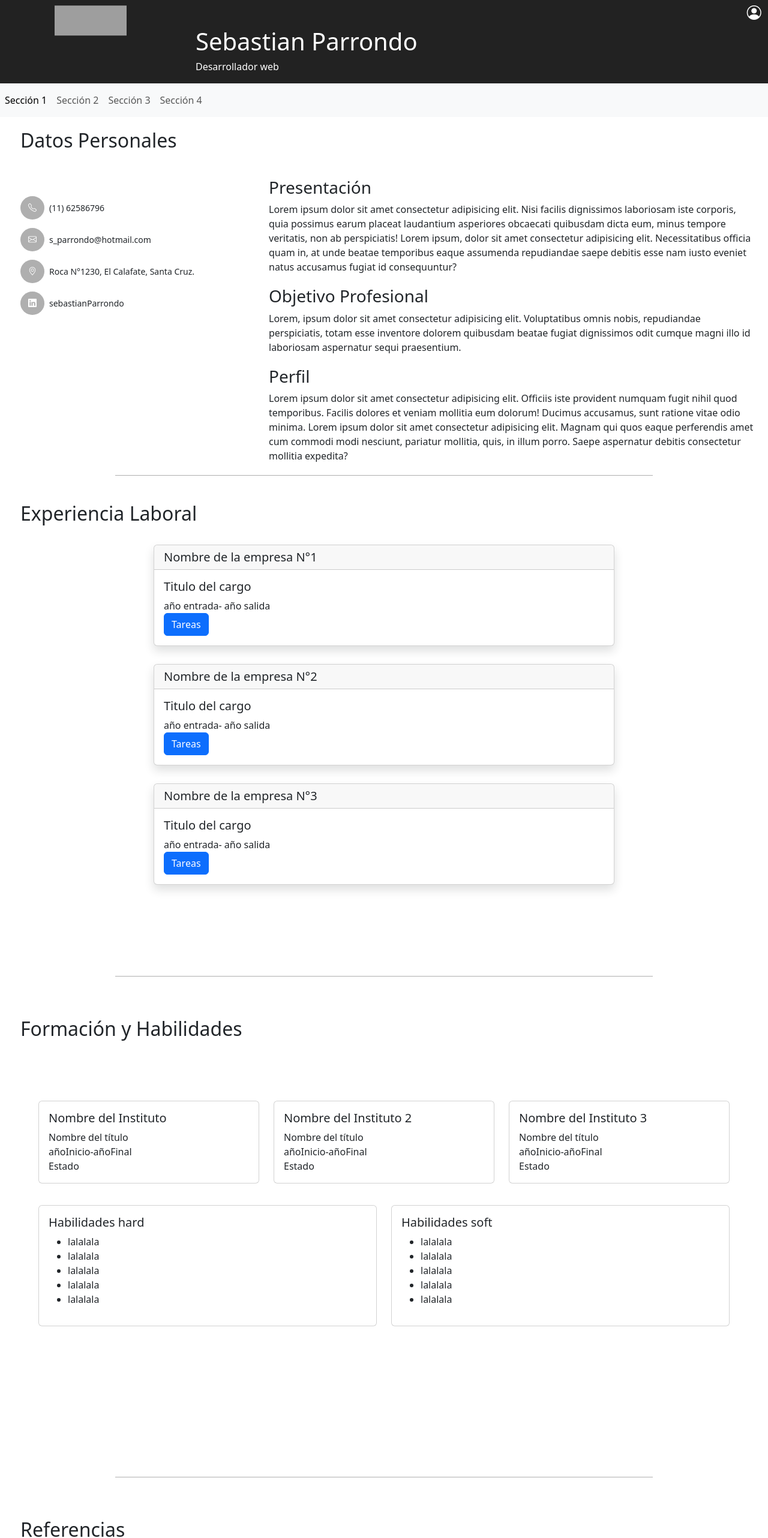
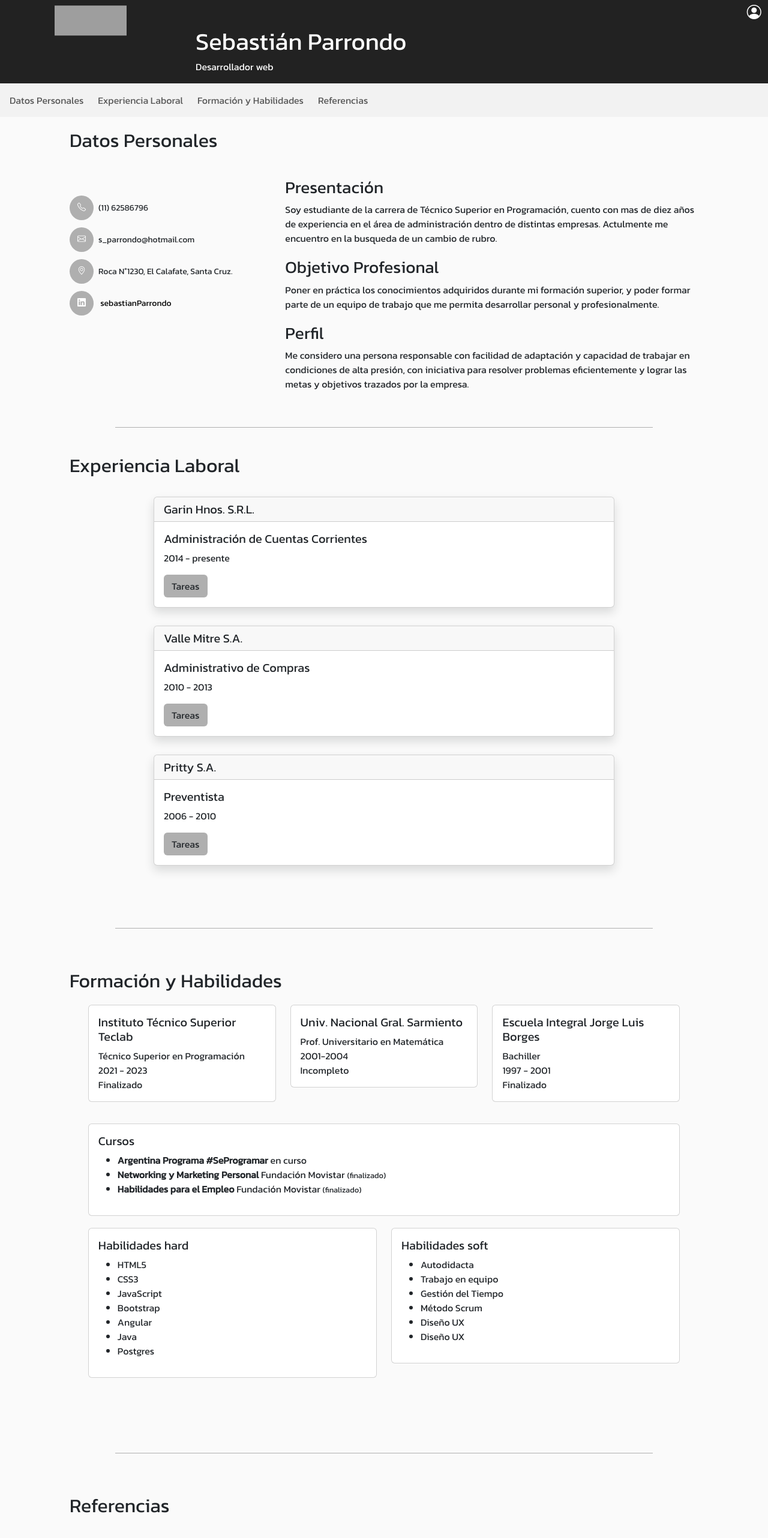
Before and after one commit to SebastianParrondo/cvArgentinaPrograma, a website: page index.html in a window 1280 px wide. Shown: the top 2564 px of the page at 60% size. Drawn offline with nearby package versions, Linux system fonts and the light colour scheme; grey boxes are pictures that could not be loaded; a web font is replaced by a local one.

Commit message:
datos completos btn-up

```diff
--- a/CSS/cvStyles.css
+++ b/CSS/cvStyles.css
@@ -25,6 +25,8 @@ html {
 body {
   margin: 0;
   overflow-x: hidden;
+  background-color: #fafafa !important;
+  font-family: 'Kanit', sans-serif!important;
 }
 
 img,
@@ -41,6 +43,37 @@ video {
 
 p {
   margin-bottom: 0px !important;
+}
+
+/* ----- Btn-----*/
+
+.goUp-btn {
+  position: fixed;
+  z-index: 999;
+  bottom: 5vh;
+  right: calc(0.25rem + 1vw);
+  width: 2.5rem;
+  height: 2.5rem;
+  border-radius: 50%;
+  padding: 0;
+  display:flex;
+  justify-content: center;
+  align-items: center;
+  background-color: #afafaf;
+  border: 0;
+  outline: 0;
+  color: var(--second-color);
+  transition: all 0.7s ease;
+}
+
+.goUp-btn:hover{
+  background-color: #4a4a4a;
+  color: #ffffff;
+}
+
+.estas-activo{
+  visibility: hidden;
+  opacity: 0;
 }
 
 /* ***** Cabecera ***** */
@@ -113,7 +146,7 @@ p {
 /* ------- Seccion N°1 --------*/
 
 .seccion1 {
-  margin: 20px 10px 10px 10px;
+  margin: 20px 10px 50px 10px;
 }
 
 .datosContent {
@@ -128,6 +161,12 @@ p {
 
 .presentacionContent div {
   padding: 10px;
+}
+
+.linked {
+  text-decoration: none;
+  color: black;
+  cursor: pointer;
 }
 
 /*------ Seccion N°2------*/
@@ -159,18 +198,24 @@ p {
 .seccion3 {
   margin: 20px 10px 10px 10px;
   padding-top: 20px;
-  height: 100vh;
+  height: 105vh;
 }
 .containerFormacion {
-  width: 90vw;
+  width: 90%;
   margin: auto;
-  margin-top: 100px;
+  margin-top: 20px;
 }
 
 .containerHabilidades {
-  width: 90vw;
+  width: 90%;
   margin: auto;
   margin-top: 20px;
+}
+.containerCursos{
+  width: 90%;
+  margin: auto;
+  margin-top: 20px;
+
 }
 
 .cardBodyHard{
@@ -188,7 +233,7 @@ p {
 .containerReferencia {
   width: 90vw;
   margin: auto;
-  margin-top: 150px;
+  margin-top: 100px;
 }
 
 .containerReferencia div{
@@ -212,10 +257,7 @@ p {
 }
 
 @media (max-width: 991px) {
-  .seccion1 {
-    margin: 0 0 0 0;
-    border: #ffffff solid 0.5px;
-  }
+
 
   .titulo {
     text-align: center;
@@ -230,6 +272,10 @@ p {
   }
 
   .seccion2 {
+    height: 900px;
+  }
+
+  .seccion3{
     height: 900px;
   }
 
@@ -263,7 +309,7 @@ p {
     height: 900px;
   }
   .seccion3{
-    height: 1100px;
+    height: 1500px;
   }
 
   .seccion4{
@@ -276,8 +322,16 @@ p {
     font-size: 12px;
   }
 
+
+
   .containerReferencia .div{
-    border:#afafaf solid 0.5px;
+
     margin-bottom: 20px;
   }
 }
+
+@media (max-width: 348px) {
+  .seccion3{
+    height: 1600px;
+  }
+}
--- a/index.html
+++ b/index.html
@@ -5,12 +5,9 @@
     <meta http-equiv="X-UA-Compatible" content="IE=edge" />
     <meta name="viewport" content="width=device-width, initial-scale=1.0" />
     <title>C.V. Nombre</title>
-    <link rel="preconnect" href="https://fonts.googleapis.com" />
-    <link rel="preconnect" href="https://fonts.gstatic.com" crossorigin />
-    <link
-      href="https://fonts.googleapis.com/css2?family=East+Sea+Dokdo&family=Roboto&display=swap"
-      rel="stylesheet"
-    />
+    <link rel="preconnect" href="https://fonts.googleapis.com">
+    <link rel="preconnect" href="https://fonts.gstatic.com" crossorigin>
+    <link href="https://fonts.googleapis.com/css2?family=Kanit&display=swap" rel="stylesheet">
     <link rel="stylesheet" href="/CSS/cvStyles.css" />
     <!--bootstrap-->
     <link rel="stylesheet" href="/bootstrap/bootstrap.min/bootstrap.min.css" />
@@ -20,6 +17,9 @@
     />
   </head>
   <body>
+    <button class="goUp-btn shadow estas-activo" id="goUp-btn">
+      <i class="bi bi-arrow-up"></i>
+    </button>
     <!--Cabecera-->
     <header class="" id="cabecera">
       <div class="row rowContent">
@@ -34,13 +34,13 @@
           </div>
         </div>
         <div class="col-12 col-sm-9">
-          <div class="col-12 nombre">Sebastian Parrondo</div>
+          <div class="col-12 nombre">Sebastián Parrondo</div>
           <div class="col-12 especializacion">Desarrollador web</div>
         </div>
       </div>
       <!--Barra de navegación-->
       <div class="row">
-        <nav class="navbar navbar-expand-lg bg-body-tertiary">
+        <nav class="navbar navbar-expand-lg" style="background-color: #f2f2f2;">
           <div class="container-fluid">
             <button
               class="navbar-toggler"
@@ -55,22 +55,22 @@
             </button>
             <div class="collapse navbar-collapse" id="navbarNav">
               <ul class="navbar-nav">
-                <li class="nav-item">
+                <li class="nav-item ms-2">
                   <a
-                    class="nav-link active"
+                    class="nav-link"
                     aria-current="page"
                     href="#cabecera"
-                    >Sección 1</a
+                    >Datos Personales</a
                   >
                 </li>
-                <li class="nav-item">
-                  <a class="nav-link" href="#seccion2">Sección 2</a>
+                <li class="nav-item ms-2">
+                  <a class="nav-link" href="#seccion2">Experiencia Laboral</a>
                 </li>
-                <li class="nav-item">
-                  <a class="nav-link" href="#seccion3">Sección 3</a>
+                <li class="nav-item ms-2">
+                  <a class="nav-link" href="#seccion3">Formación y Habilidades</a>
                 </li>
-                <li class="nav-item">
-                  <a class="nav-link" href="#seccion4">Sección 4</a>
+                <li class="nav-item ms-2">
+                  <a class="nav-link" href="#seccion4">Referencias</a>
                 </li>
               </ul>
             </div>
@@ -78,6 +78,8 @@
         </nav>
       </div>
     </header>
+
+    <div class="container">
 
       <!--Seccion n°1-->
       <section id="seccion1" class="seccion1">
@@ -100,7 +102,7 @@
               </div>
               <div class="">
                 <span class="button ms-2"><i class="bi bi-linkedin"></i></span
-              ><span class="ms-2">sebastianParrondo </span>
+                ><a href="https://www.linkedin.com/in/sebastianparrondo/" class="ms-2 linked" target="_blank"> sebastianParrondo </a>
               </div>
             </div>
           </div>
@@ -108,36 +110,20 @@
             <div class="">
               <h3>Presentación</h3>
               <p class="">
-              Lorem ipsum dolor sit amet consectetur adipisicing elit. Nisi
-              facilis dignissimos laboriosam iste corporis, quia possimus earum
-              placeat laudantium asperiores obcaecati quibusdam dicta eum, minus
-              tempore veritatis, non ab perspiciatis! Lorem ipsum, dolor sit
-              amet consectetur adipisicing elit. Necessitatibus officia quam in,
-              at unde beatae temporibus eaque assumenda repudiandae saepe
-              debitis esse nam iusto eveniet natus accusamus fugiat id
-              consequuntur?
+                Soy estudiante de la carrera de Técnico Superior en Programación, cuento con mas de diez años de experiencia en el área de administración dentro de distintas empresas. Actulmente me encuentro en la busqueda de un cambio de rubro.
               </p>
             </div>
 
             <div>
               <h3>Objetivo Profesional</h3>
               <p class="">
-              Lorem, ipsum dolor sit amet consectetur adipisicing elit.
-              Voluptatibus omnis nobis, repudiandae perspiciatis, totam esse
-              inventore dolorem quibusdam beatae fugiat dignissimos odit cumque
-              magni illo id laboriosam aspernatur sequi praesentium.
+                Poner en práctica los conocimientos adquiridos durante mi formación superior, y poder formar parte de un equipo de trabajo que me permita desarrollar personal y profesionalmente.
               </p>
             </div>
             <div class="">
               <h3>Perfil</h3>
               <p class="">
-              Lorem ipsum dolor sit amet consectetur adipisicing elit. Officiis
-              iste provident numquam fugit nihil quod temporibus. Facilis
-              dolores et veniam mollitia eum dolorum! Ducimus accusamus, sunt
-              ratione vitae odio minima. Lorem ipsum dolor sit amet consectetur
-              adipisicing elit. Magnam qui quos eaque perferendis amet cum
-              commodi modi nesciunt, pariatur mollitia, quis, in illum porro.
-              Saepe aspernatur debitis consectetur mollitia expedita?
+                Me considero una persona responsable con facilidad de adaptación y capacidad de trabajar en condiciones de alta presión, con iniciativa para resolver problemas eficientemente y lograr las metas y objetivos trazados por la empresa.
               </p>
             </div>
           </div>
@@ -152,17 +138,18 @@
 
         <div class="containerEmpresa">
           <div class="card shadow card1">
-          <h5 class="card-header">Nombre de la empresa N°1</h5>
+            <h5 class="card-header">Garin Hnos. S.R.L.</h5>
             <div class="card-body">
-            <h5 class="card-title">Titulo del cargo</h5>
-            <p class="card-text">año entrada- año salida</p>
+              <h5 class="card-title">Administración de Cuentas Corrientes</h5>
+              <p class="card-text mb-3">2014 - presente</p>
               <button
-              class="btn btn-primary"
+                class="btn"
                 type="button"
                 data-bs-toggle="collapse"
                 data-bs-target="#collapseEmpresa1"
                 aria-expanded="false"
                 aria-controls="collapseExample"
+                style="background-color: #afafaf;"
               >
                 Tareas
               </button>
@@ -170,23 +157,19 @@
                 <div class="card card-body">
                   <ul>
                     <li>
-                    Lorem ipsum dolor sit amet, consectetur adipisicing elit.
+                      Seguimiento de cuentas corrientes, control de bancos, valores y recibos. Conciliaciones Bancarias.
                     </li>
                     <li>
-                    Lorem ipsum dolor sit amet consectetur adipisicing elit.
-                    Doloribus eum.
+                      Área compras, incorporación de nuevos proveedores.
                     </li>
                     <li>
-                    Lorem ipsum, dolor sit amet consectetur adipisicing elit.
-                    Voluptates amet.
+                      Implementé el uso de facturas electrónicas integrándolo al sistema de gestión empleado por la empresa
                     </li>
                     <li>
-                    Lorem ipsum dolor sit amet, consectetur adipisicing elit.
-                    Beatae, reprehenderit.
+                      Manejo de Tango Gestión.
                     </li>
                     <li>
-                    Lorem ipsum dolor sit amet consectetur adipisicing elit.
-                    Deleniti, soluta ab.
+                      Atención al Cliente
                     </li>
                   </ul>
                 </div>
@@ -197,17 +180,18 @@
 
         <div class="containerEmpresa">
           <div class="card shadow">
-          <h5 class="card-header">Nombre de la empresa N°2</h5>
+            <h5 class="card-header">Valle Mitre S.A.</h5>
             <div class="card-body">
-            <h5 class="card-title">Titulo del cargo</h5>
-            <p class="card-text">año entrada- año salida</p>
+              <h5 class="card-title">Administrativo de Compras</h5>
+              <p class="card-text mb-3">2010 - 2013</p>
               <button
-              class="btn btn-primary"
+                class="btn"
                 type="button"
                 data-bs-toggle="collapse"
                 data-bs-target="#collapseEmpresa2"
                 aria-expanded="false"
                 aria-controls="collapseExample"
+                style="background-color: #afafaf;"
               >
                 Tareas
               </button>
@@ -215,23 +199,13 @@
                 <div class="card card-body">
                   <ul>
                     <li>
-                    Lorem ipsum dolor sit amet, consectetur adipisicing elit.
+                      Desarrollé procedimientos de compras para cinco unidades de negocios
                     </li>
                     <li>
-                    Lorem ipsum dolor sit amet consectetur adipisicing elit.
-                    Doloribus eum.
+                      Mantenimiento del stock mensual de mercaderías
                     </li>
                     <li>
-                    Lorem ipsum, dolor sit amet consectetur adipisicing elit.
-                    Voluptates amet.
-                  </li>
-                  <li>
-                    Lorem ipsum dolor sit amet, consectetur adipisicing elit.
-                    Beatae, reprehenderit.
-                  </li>
-                  <li>
-                    Lorem ipsum dolor sit amet consectetur adipisicing elit.
-                    Deleniti, soluta ab.
+                      Control de salida bajo método F.I.F.O.
                     </li>
                   </ul>
                 </div>
@@ -242,17 +216,18 @@
 
         <div class="containerEmpresa">
           <div class="card shadow">
-          <h5 class="card-header">Nombre de la empresa N°3</h5>
+            <h5 class="card-header">Pritty S.A.</h5>
             <div class="card-body">
-            <h5 class="card-title">Titulo del cargo</h5>
-            <p class="card-text">año entrada- año salida</p>
+              <h5 class="card-title">Preventista</h5>
+              <p class="card-text mb-3">2006 - 2010</p>
               <button
-              class="btn btn-primary"
+                class="btn"
                 type="button"
                 data-bs-toggle="collapse"
                 data-bs-target="#collapseEmpresa3"
                 aria-expanded="false"
                 aria-controls="collapseExample"
+                style="background-color: #afafaf;"
               >
                 Tareas
               </button>
@@ -260,23 +235,13 @@
                 <div class="card card-body">
                   <ul>
                     <li>
-                    Lorem ipsum dolor sit amet, consectetur adipisicing elit.
+                      Visita a clientes
                     </li>
                     <li>
-                    Lorem ipsum dolor sit amet consectetur adipisicing elit.
-                    Doloribus eum.
+                      Acciones de Marcketing
                     </li>
                     <li>
-                    Lorem ipsum, dolor sit amet consectetur adipisicing elit.
-                    Voluptates amet.
-                  </li>
-                  <li>
-                    Lorem ipsum dolor sit amet, consectetur adipisicing elit.
-                    Beatae, reprehenderit.
-                  </li>
-                  <li>
-                    Lorem ipsum dolor sit amet consectetur adipisicing elit.
-                    Deleniti, soluta ab.
+                      Incorporacion de nuvos clientes a la cartera de la empresa
                     </li>
                   </ul>
                 </div>
@@ -296,36 +261,53 @@
             <div class="col-sm-4 mb-3 mb-sm-0">
               <div class="card">
                 <div class="card-body">
-                <h5 class="card-title">Nombre del Instituto</h5>
-                <p class="card-text">Nombre del título</p>
-                <p>añoInicio-añoFinal</p>
-                <p>Estado</p>
+                  <h5 class="card-title">Instituto Técnico Superior Teclab </h5>
+                  <p class="card-text">Técnico Superior en Programación</p>
+                  <p>2021 - 2023</p>
+                  <p>Finalizado</p>
+                </div>
+              </div>
+            </div>
+            <div class="col-sm-4">
+              <div class="card">
+                <div class="card-body">
+                  <h5 class="card-title">Univ. Nacional Gral. Sarmiento</h5>
+                  <p class="card-text">Prof. Universitario en Matemática</p>
+                  <p>2001-2004</p>
+                  <p>Incompleto</p>
                 </div>
               </div>
             </div>
             <div class="col-sm-4">
               <div class="card mb-3" >
                 <div class="card-body">
-                <h5 class="card-title">Nombre del Instituto 2</h5>
-                <p class="card-text">Nombre del título</p>
-                <p>añoInicio-añoFinal</p>
-                <p>Estado</p>
-              </div>
-            </div>
-          </div>
-          <div class="col-sm-4">
-            <div class="card">
-              <div class="card-body">
-                <h5 class="card-title">Nombre del Instituto 3</h5>
-                <p class="card-text">Nombre del título</p>
-                <p>añoInicio-añoFinal</p>
-                <p>Estado</p>
+                  <h5 class="card-title">Escuela Integral Jorge Luis Borges</h5>
+                  <p class="card-text" >Bachiller</p>
+                  <p>1997 - 2001</p>
+                  <p>Finalizado</p>
                 </div>
               </div>
             </div>
           </div>
         </div>
-
+        <div class="containerCursos">
+          <div class="row">
+            <div class="col-sm-12 mb-3 mb-sm-0">
+              <div class="card">
+                <div class="card-body">
+                  <h5 class="card-title">Cursos</h5>
+                  <p class="card-text">
+                    <ul>
+                      <li><strong>Argentina Programa #SeProgramar</strong> en curso</li>
+                      <li><strong>Networking y Marketing Personal</strong> Fundación Movistar <span style="font-size: 13px;">(finalizado)</span></li>
+                      <li><strong>Habilidades para el Empleo</strong> Fundación Movistar <span style="font-size: 13px;">(finalizado)</span></li>
+                    </ul>
+                  </p>
+                </div>
+              </div>
+            </div>
+          </div>
+        </div>
         <div class="containerHabilidades">
           <div class="row">
             <div class="col-sm-6 mb-3 mb-sm-0">
@@ -334,11 +316,13 @@
                   <h5 class="card-title">Habilidades hard</h5>
                   <p class="card-text">
                     <ul>
-                    <li>lalalala</li>
-                    <li>lalalala</li>
-                    <li>lalalala</li>
-                    <li>lalalala</li>
-                    <li>lalalala</li>
+                      <li>HTML5</li>
+                      <li>CSS3</li>
+                      <li>JavaScript</li>
+                      <li>Bootstrap</li>
+                      <li>Angular</li>
+                      <li>Java</li>
+                      <li>Postgres</li>
                     </ul>
                   </p>
                 </div>
@@ -349,11 +333,12 @@
                 <div class="card-body">
                   <h5 class="card-title">Habilidades soft</h5>
                     <ul>
-                    <li>lalalala</li>
-                    <li>lalalala</li>
-                    <li>lalalala</li>
-                    <li>lalalala</li>
-                    <li>lalalala</li>
+                      <li>Autodidacta</li>
+                      <li>Trabajo en equipo</li>
+                      <li>Gestión del Tiempo</li>
+                      <li>Método Scrum</li>
+                      <li>Diseño UX</li>
+                      <li>Diseño UX</li>
                     </ul>
                 </div>
               </div>
@@ -368,25 +353,25 @@
       <!--Seccion n°4-->
       <section id="seccion4" class="seccion4">
         <h2 class="ms-4 pt-4">Referencias</h2>
-      <div class="containerReferencia">
+        <div class="containerReferencia container">
           <div class="row">
             <div class="col-12 col-sm-4 div">
               <p><strong>Nombre:</strong> Nombre Apellido</p>
-            <p><strong>Empresa:</strong> Nombre Empressa</p>
+              <p><strong>Empresa:</strong> Nombre Empresa</p>
               <p><strong>Cargo:</strong> Cargo</p>
               <p><strong>Teléfono:</strong> 123454579</p>
               <p><strong>E-mail:</strong> referencia@dominio.com</p>
             </div>
             <div class="col-12 col-sm-4 div">
               <p><strong>Nombre:</strong> Nombre Apellido</p>
-            <p><strong>Empresa:</strong> Nombre Empressa</p>
+              <p><strong>Empresa:</strong> Nombre Empresa</p>
               <p><strong>Cargo:</strong> Cargo</p>
               <p><strong>Teléfono:</strong> 123454579</p>
               <p><strong>E-mail:</strong> referencia@dominio.com</p>
             </div>
             <div class="col-12 col-sm-4 div">
               <p><strong>Nombre:</strong> Nombre Apellido</p>
-            <p><strong>Empresa:</strong> Nombre Empressa</p>
+              <p><strong>Empresa:</strong> Nombre Empresa</p>
               <p><strong>Cargo:</strong> Cargo</p>
               <p><strong>Teléfono:</strong> 123454579</p>
               <p><strong>E-mail:</strong> referencia@dominio.com</p>
@@ -396,21 +381,23 @@
 
 
       </section>
+    </div>
+
 
     <!--Footter-->
       <footer class="py-3 footer">
         <ul class="nav justify-content-center border-bottom pb-3 mb-3">
           <li class="nav-item">
-            <a href="#seccion1" class="nav-link px2 text-muted">Seccion 1</a>
+            <a href="#seccion1" class="nav-link px2 text-muted">Datos Personales</a>
           </li>
           <li class="nav-item">
-            <a href="#seccion2" class="nav-link px2 text-muted">Seccion 2</a>
+            <a href="#seccion2" class="nav-link px2 text-muted">Experiencia Laboral</a>
           </li>
           <li class="nav-item">
-            <a href="#seccion3" class="nav-link px2 text-muted">Seccion 3</a>
+            <a href="#seccion3" class="nav-link px2 text-muted">Formación y Habilidades</a>
           </li>
         </ul>
-        <p class="text-center text-muted">© 2023 Sebastián Parondo, Inc</p>
+        <p class="text-center text-muted">© 2023 Sebastián Parrondo, Inc</p>
 
       </footer>
 
@@ -419,5 +406,6 @@
 
     <!--JS bootstrap-->
     <script src="/bootstrap/jsbootstrap.min/bootstrap.bundle.min.js"></script>
+    <script src="modelo.js" type="module"></script>
   </body>
 </html>
```
Also changed, not shown: modelo.js (added, +32 -0 lines). Lines whose indentation alone changed are shown as unchanged.
